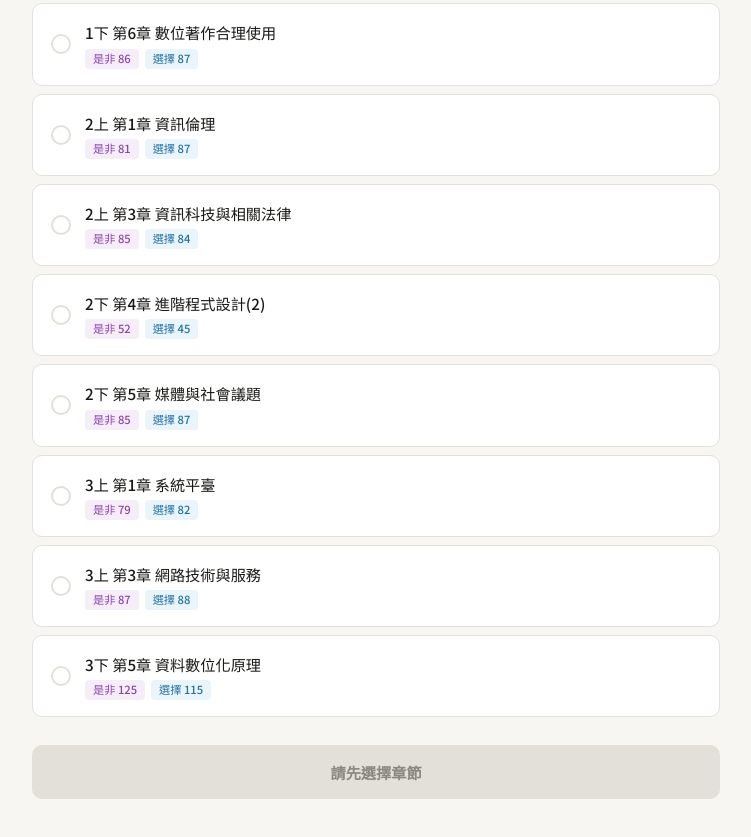
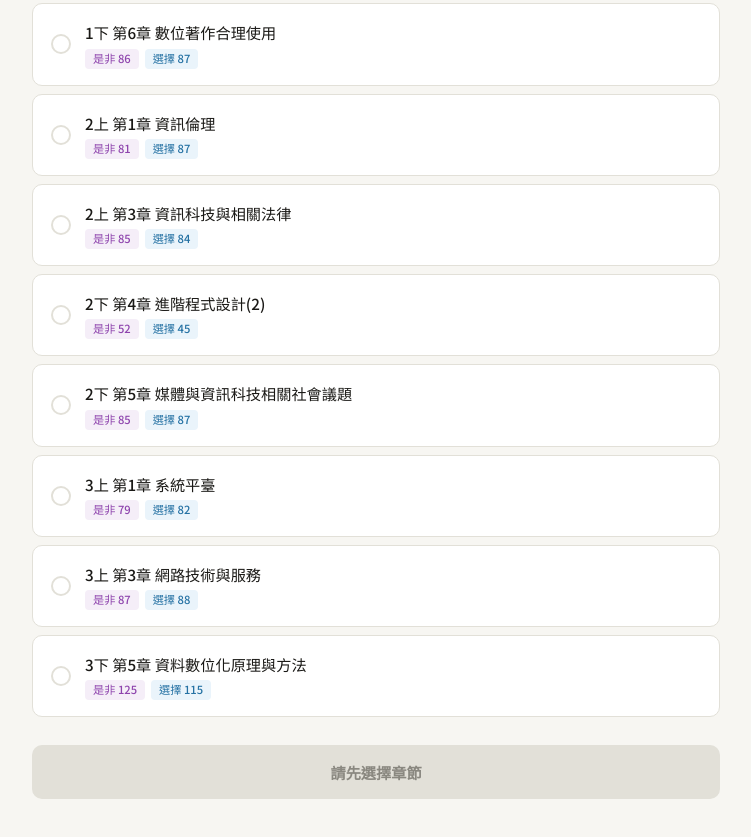
Before and after one commit to fujay-ko/tech-quiz, a plain HTML site: page index.html in a window 1280 px wide. Shown: the part 523-1360 px from the top of the page, without its empty margins (264-1015 px from the left). Drawn offline with nearby package versions, Linux system fonts and the light colour scheme.

Commit message:
Update chapter names for clarity in index.html

```diff
--- a/index.html
+++ b/index.html
@@ -177,10 +177,10 @@ const CHAPTERS = [
   {name:'2上 第1章 資訊倫理',        file:'u0201.json'},
   {name:'2上 第3章 資訊科技與相關法律', file:'u0203.json'},
   {name:'2下 第4章 進階程式設計(2)', file:'u0204.json'},
-  {name:'2下 第5章 媒體與社會議題',  file:'u0205.json'},
+  {name:'2下 第5章 媒體與資訊科技相關社會議題',  file:'u0205.json'},
   {name:'3上 第1章 系統平臺',        file:'u0301.json'},
   {name:'3上 第3章 網路技術與服務',  file:'u0303.json'},
-  {name:'3下 第5章 資料數位化原理',  file:'u0305.json'},
+  {name:'3下 第5章 資料數位化原理與方法',  file:'u0305.json'},
 ];
 
 let allChapters = {}, selectedChapter = null, quizList = [], userAnswers = {};
```
